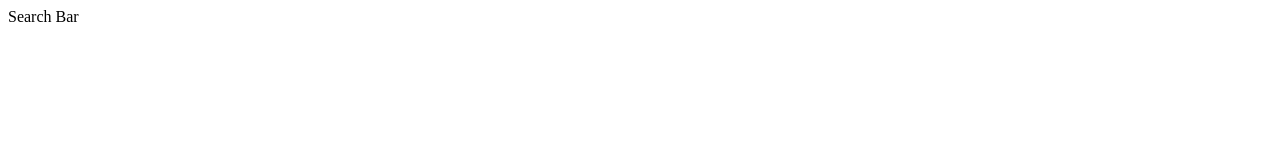
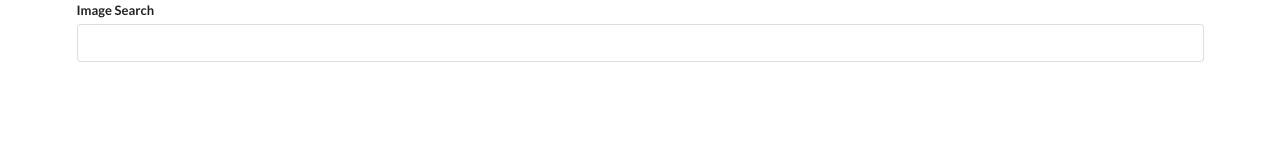
Before and after one commit to DmitriyMalayev/pics_search_app, a React (Create React App) app: page / in a window 1280 px wide. Shown: the top 160 px of the page. Built offline with nearby package versions, Linux system fonts and the light colour scheme.

Commit message:
ui enhancements

```diff
--- a/public/index.html
+++ b/public/index.html
@@ -5,6 +5,7 @@
     <link rel="icon" href="%PUBLIC_URL%/favicon.ico" />
     <meta name="viewport" content="width=device-width, initial-scale=1" />
     <meta name="theme-color" content="#000000" />
+    <link rel="stylesheet" href="https://cdnjs.cloudflare.com/ajax/libs/semantic-ui/2.4.1/semantic.min.css" />
     <meta
       name="description"
       content="Web site created using create-react-app"
--- a/src/components/App.js
+++ b/src/components/App.js
@@ -3,7 +3,7 @@
 
 const App = () => {
   return (
-    <div>
+    <div className="ui container">
       <SearchBar />
     </div>
   );
--- a/src/components/SearchBar.js
+++ b/src/components/SearchBar.js
@@ -1,14 +1,20 @@
-import React from 'react'
+import React from "react";
 
-class SearchBar extends React.Component{
+class SearchBar extends React.Component {
   render() {
     return (
-      <div>Search Bar</div>
-    )
+      <div className="ui sigment">
+        <form className="ui form">
+          <div className="field">
+            <label>Image Search</label>
+            <input type="text" />
+          </div>
+        </form>
+      </div>
+    );
   }
 }
 
-export default SearchBar
-
+export default SearchBar;
 
 //We're using a class based component because we plan to utilize state
```
